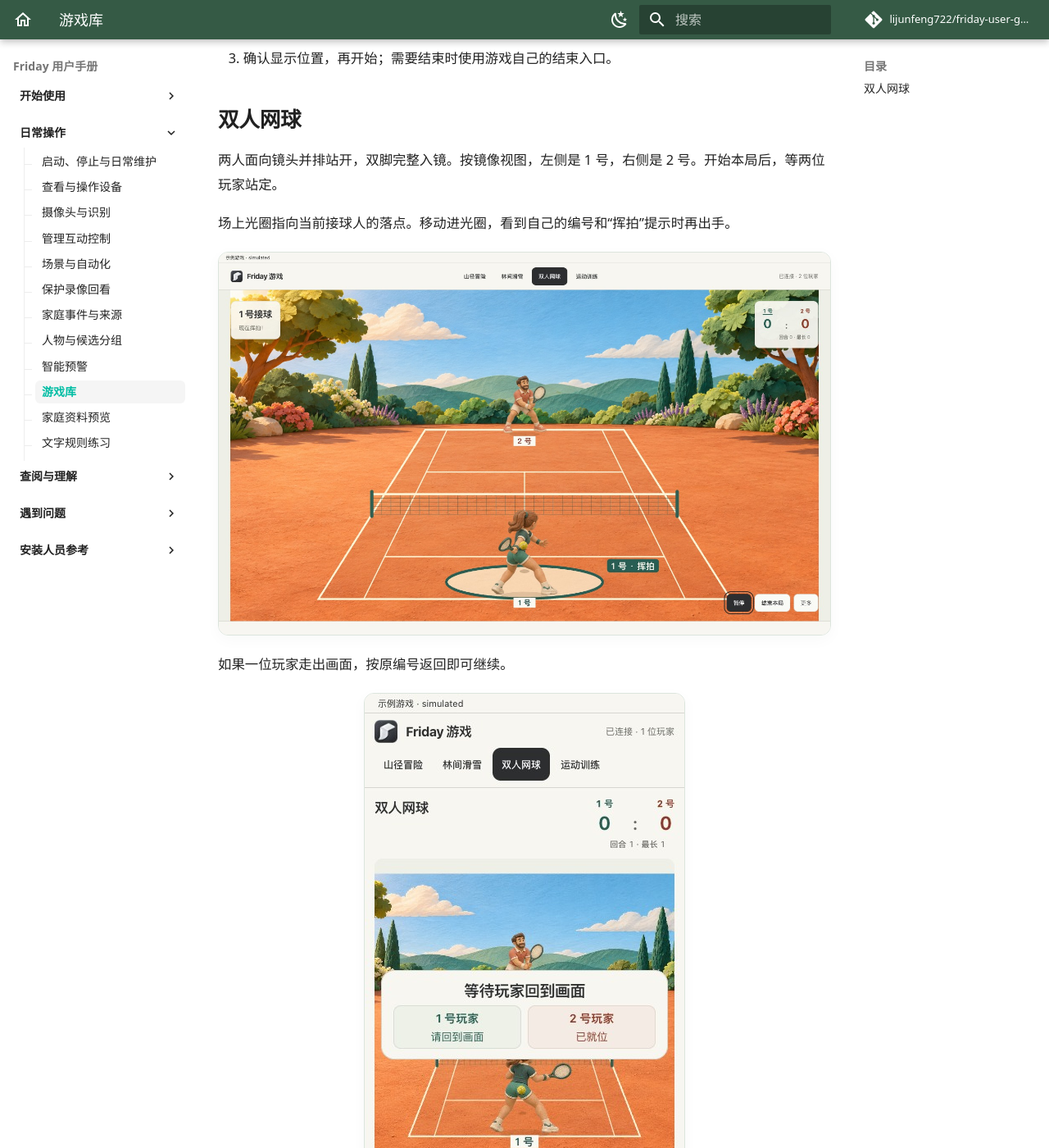
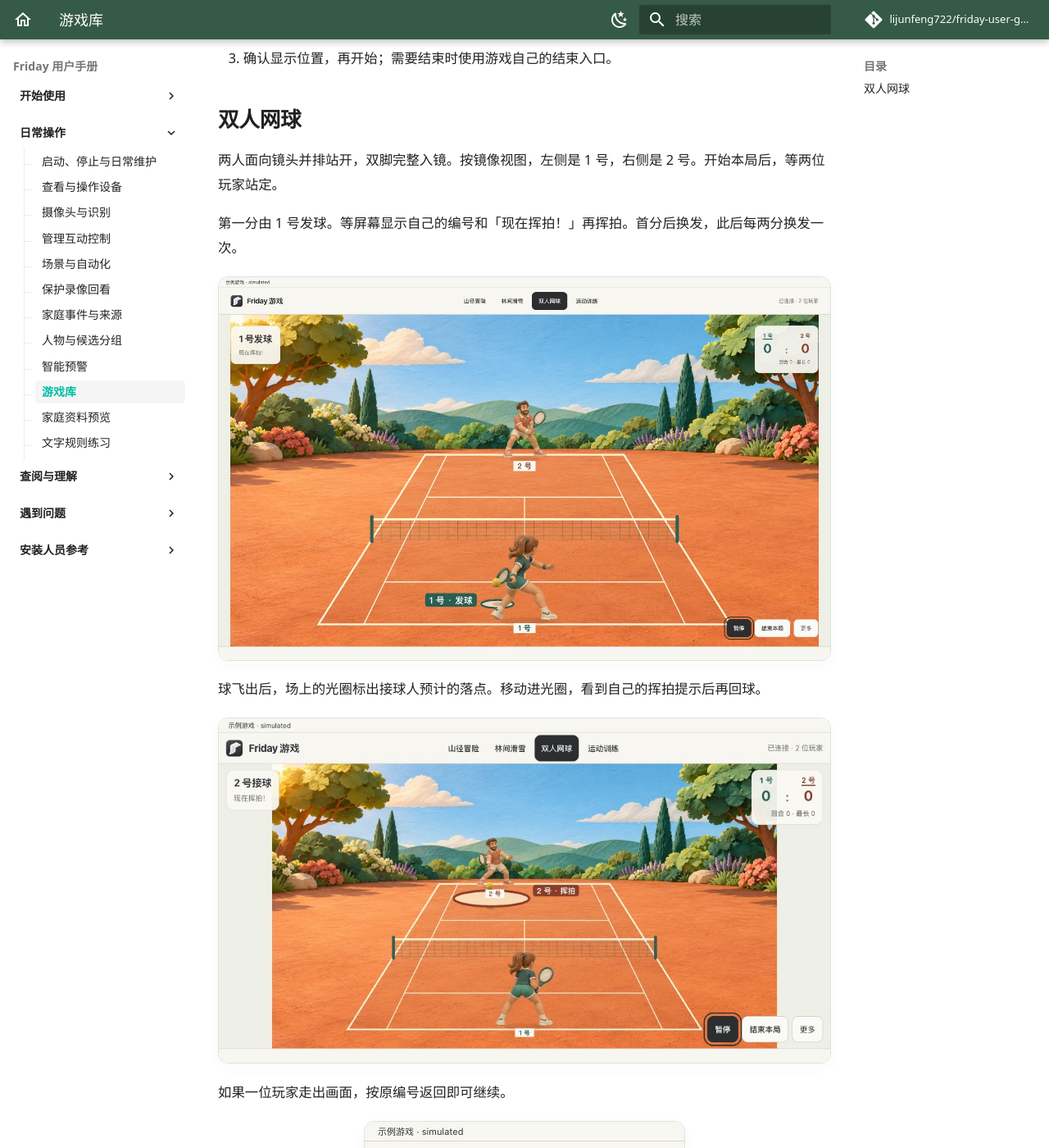
Before and after one commit to lijunfeng722/friday-user-guide, an MkDocs documentation site: the page built from docs/guides/games.md, in a window 1280 px wide and 1400 px high, scrolled down 837 px. Shown: the whole window at 82% size. Built offline with MkDocs 1.6.1 and Material for MkDocs 9.7.7, drawn with Linux system fonts in a browser that asks for light colours; comment, search, counter and statistics services are not loaded.

Commit message:
文档：说明双人网球发球与轮换

```diff
--- a/docs/guides/games.md
+++ b/docs/guides/games.md
@@ -14,7 +14,11 @@
 
 两人面向镜头并排站开，双脚完整入镜。按镜像视图，左侧是 1 号，右侧是 2 号。开始本局后，等两位玩家站定。
 
-场上光圈指向当前接球人的落点。移动进光圈，看到自己的编号和“挥拍”提示时再出手。
+第一分由 1 号发球。等屏幕显示自己的编号和「现在挥拍！」再挥拍。首分后换发，此后每两分换发一次。
+
+![双人网球的首球和发球提示，示例游戏](../assets/screenshots/friday-tennis-serve.jpg)
+
+球飞出后，场上的光圈标出接球人预计的落点。移动进光圈，看到自己的挥拍提示后再回球。
 
 ![双人网球的接球人、落点圈和挥拍提示，示例游戏](../assets/screenshots/friday-tennis-swing.jpg)
 
```
Also changed, not shown: USER_MANUAL.md (+5 -1 lines), docs/assets/screenshots/friday-tennis-serve.jpg (added), docs/assets/screenshots/friday-tennis-swing.jpg.
